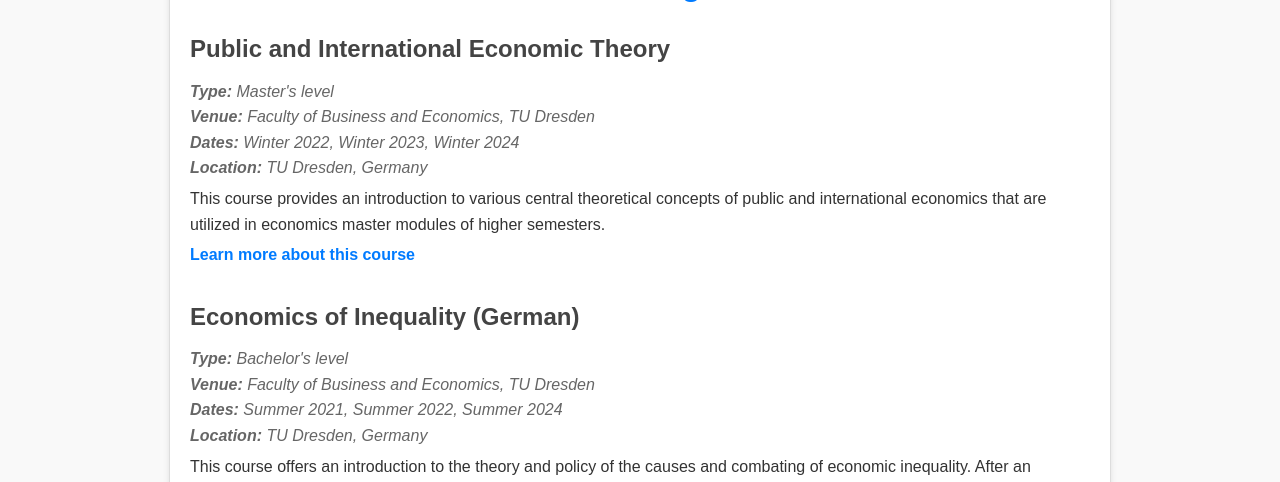
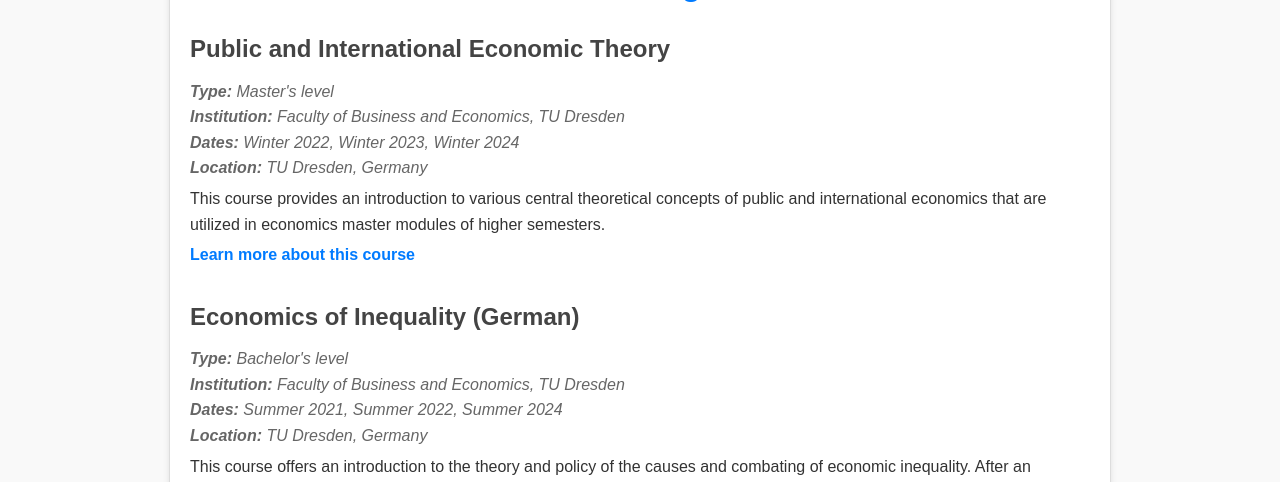
Before and after one commit to sjbolz/sjbolz.github.io, a Jekyll site: the page _pages/talkmap.html, which Jekyll copies as it is, in a window 1280 px wide. Shown: the part 129-611 px from the top of the page. Built offline with Jekyll 4.4.1, drawn with Linux system fonts in a browser that asks for light colours.

Commit message:
Update talkmap.html

```diff
--- a/_pages/talkmap.html
+++ b/_pages/talkmap.html
@@ -72,7 +72,7 @@ author_profile: true
             <h2>Public and International Economic Theory</h2>
             <p class="metadata">
                 <strong>Type:</strong> Master's level <br>
-                <strong>Venue:</strong> Faculty of Business and Economics, TU Dresden <br>
+                <strong>Institution:</strong> Faculty of Business and Economics, TU Dresden <br>
                 <strong>Dates:</strong> Winter 2022, Winter 2023, Winter 2024 <br>
                 <strong>Location:</strong> TU Dresden, Germany
             </p>
@@ -88,7 +88,7 @@ author_profile: true
             <h2>Economics of Inequality (German)</h2>
             <p class="metadata">
                 <strong>Type:</strong> Bachelor's level <br>
-                <strong>Venue:</strong> Faculty of Business and Economics, TU Dresden <br>
+                <strong>Institution:</strong> Faculty of Business and Economics, TU Dresden <br>
                 <strong>Dates:</strong> Summer 2021, Summer 2022, Summer 2024 <br>
                 <strong>Location:</strong> TU Dresden, Germany
             </p>
```
